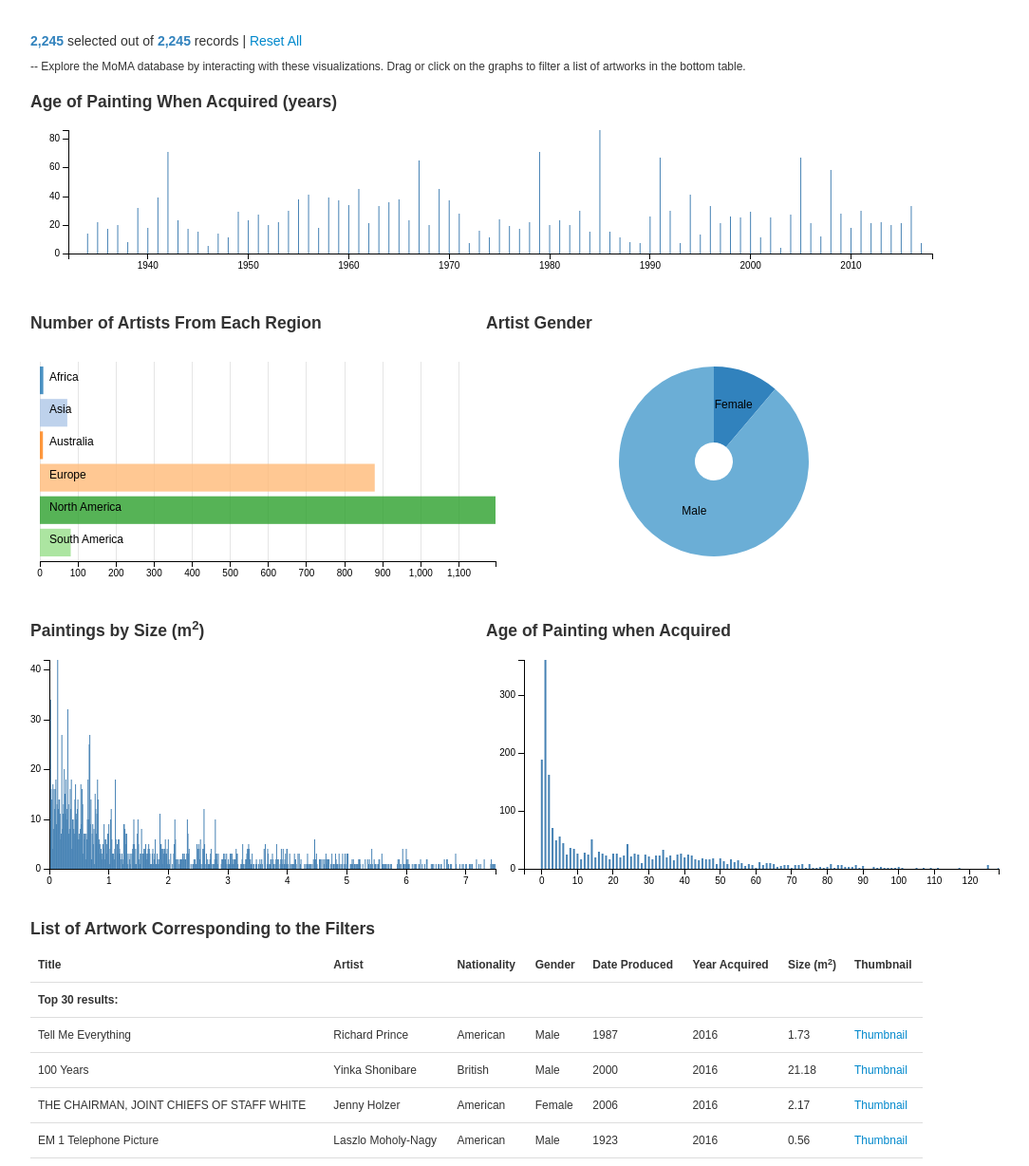
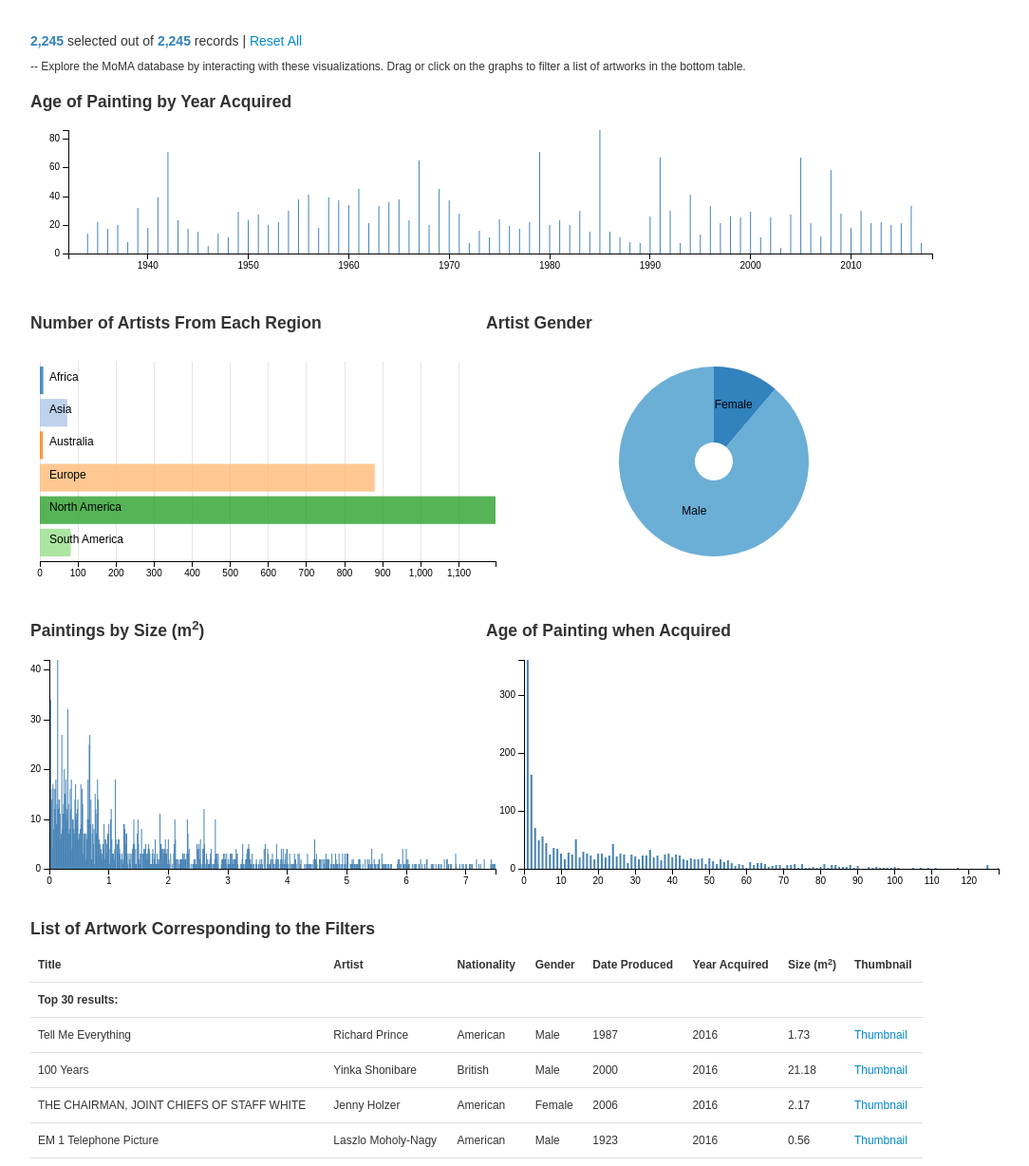
Before and after one commit to lowfrequencies/MoMA-Paintings-Visualization, a plain HTML site: page MoMA_Visualization/index.html in a window 1280 px wide. Shown: the part 53-1281 px from the top of the page at 95% size, without its empty margins (138-1222 px from the left). Drawn offline with Linux system fonts and the light colour scheme.

Commit message:
Add files via upload

```diff
--- a/MoMA_Visualization/index.html
+++ b/MoMA_Visualization/index.html
@@ -67,7 +67,7 @@
 
    <div class='row'>
       <div class='span12' id='dc-time-chart'>
-        <h4>Age of Painting When Acquired (years)</h4>
+        <h4>Age of Painting by Year Acquired</h4>
       </div>
    </div>
 
@@ -344,7 +344,7 @@ genderChart
           .group(artAgeValueGroup)
           .transitionDuration(750)
           .centerBar(true)
-          .x(d3.scale.linear().domain([-5, maxAge]).range([0,10]))
+          .x(d3.scale.linear().domain([0, maxAge]).range([0,10]))
           .y(d3.scale.linear().domain([-5, 500]).range([0,10]))
           .gap(1)
           .elasticY(true)
```
